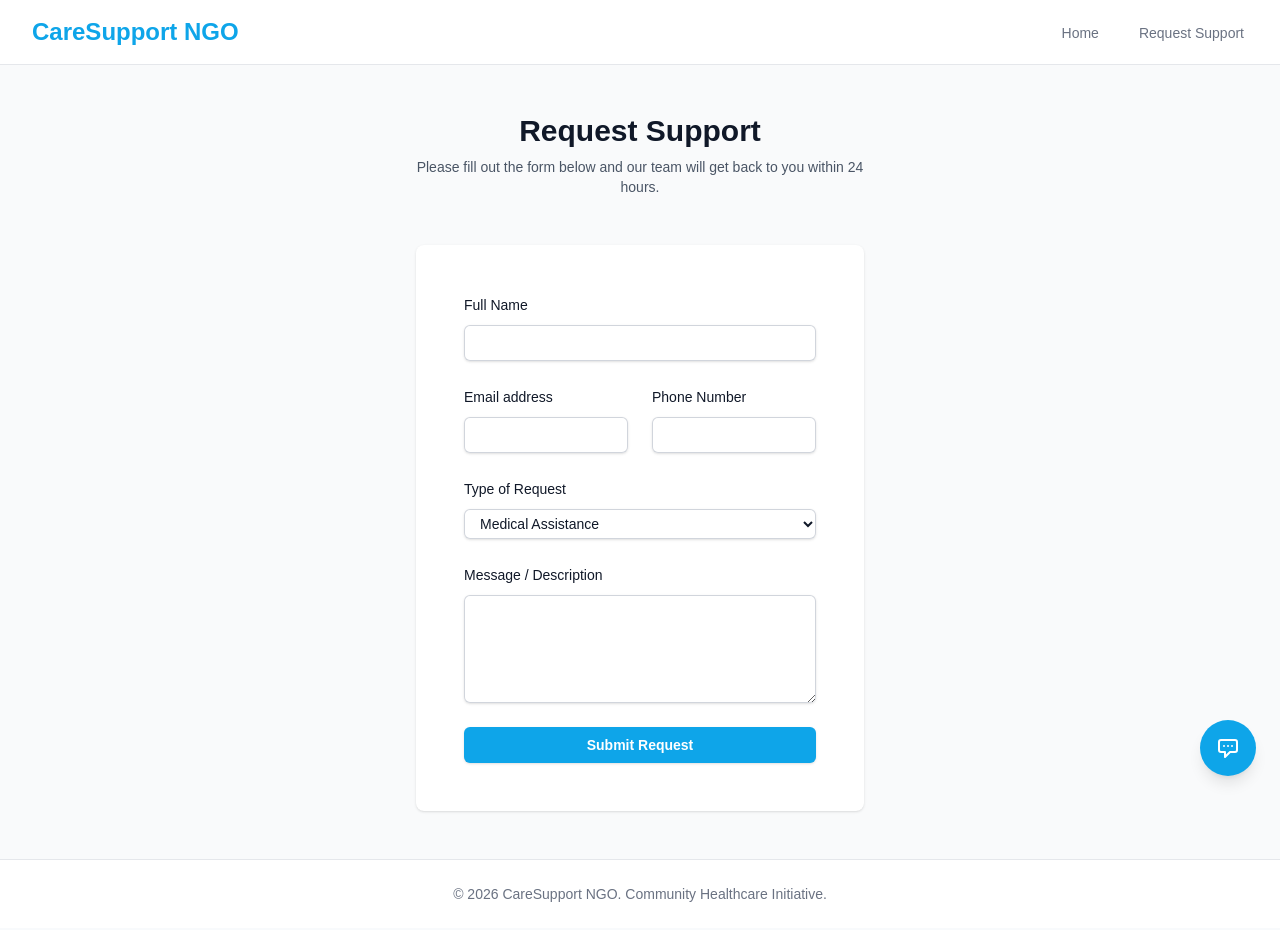
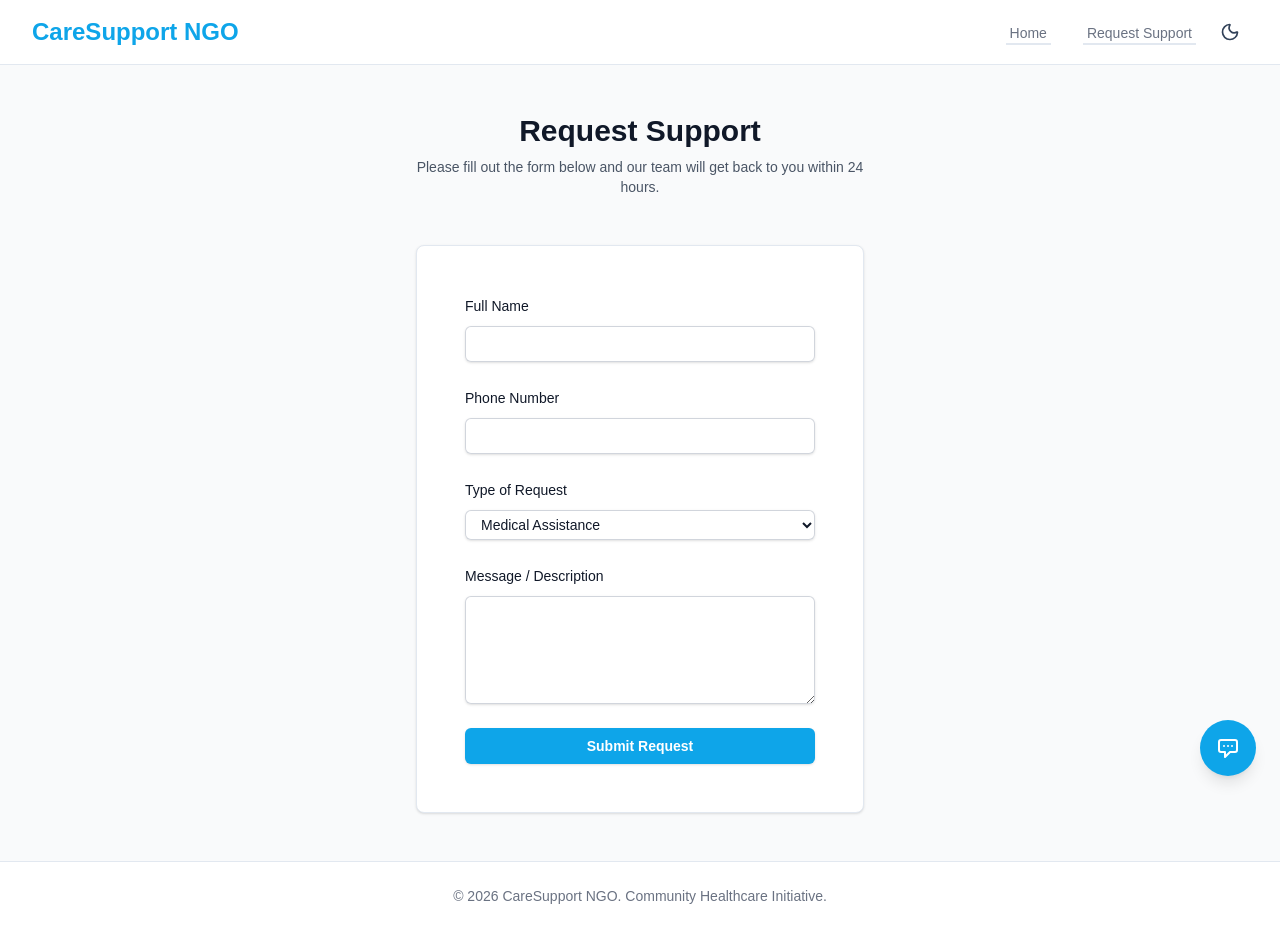
Before and after one commit to Gokula-krishnan-0010/healthcare-support-webapp, a Next.js app: page /form in a window 1280 px wide. Built offline with nearby package versions, Linux system fonts and the light colour scheme.

Commit message:
feat: add dark theme, remove email from form, and expand docs with project philosophy

```diff
--- a/package.json
+++ b/package.json
@@ -9,7 +9,9 @@
     "lint": "eslint"
   },
   "dependencies": {
+    "lucide-react": "^1.11.0",
     "next": "16.2.4",
+    "next-themes": "^0.4.6",
     "react": "19.2.4",
     "react-dom": "19.2.4"
   },
--- a/src/app/form/page.tsx
+++ b/src/app/form/page.tsx
@@ -2,11 +2,11 @@ import Form from '@/components/Form';
 
 export default function FormPage() {
   return (
-    <div className="bg-gray-50 min-h-full py-12 px-4 sm:px-6 lg:px-8">
+    <div className="bg-gray-50 dark:bg-slate-900 min-h-full py-12 px-4 sm:px-6 lg:px-8 transition-colors">
       <div className="max-w-md mx-auto">
         <div className="text-center mb-12">
-          <h2 className="text-3xl font-extrabold text-gray-900">Request Support</h2>
-          <p className="mt-2 text-sm text-gray-600">
+          <h2 className="text-3xl font-extrabold text-gray-900 dark:text-white">Request Support</h2>
+          <p className="mt-2 text-sm text-gray-600 dark:text-slate-400">
             Please fill out the form below and our team will get back to you within 24 hours.
           </p>
         </div>
--- a/src/app/globals.css
+++ b/src/app/globals.css
@@ -5,6 +5,19 @@
   --foreground: #0f172a;
   --primary: #0ea5e9;
   --secondary: #10b981;
+  --card: #ffffff;
+  --card-foreground: #0f172a;
+  --border: #e2e8f0;
+}
+
+.dark {
+  --background: #0f172a;
+  --foreground: #f8fafc;
+  --primary: #38bdf8;
+  --secondary: #34d399;
+  --card: #1e293b;
+  --card-foreground: #f8fafc;
+  --border: #334155;
 }
 
 @theme inline {
@@ -12,6 +25,9 @@
   --color-foreground: var(--foreground);
   --color-primary: var(--primary);
   --color-secondary: var(--secondary);
+  --color-card: var(--card);
+  --color-card-foreground: var(--card-foreground);
+  --color-border: var(--border);
 }
 
 body {
@@ -19,3 +35,7 @@ body {
   color: var(--foreground);
   font-family: Arial, Helvetica, sans-serif;
 }
+
+* {
+  border-color: var(--border);
+}
--- a/src/app/layout.tsx
+++ b/src/app/layout.tsx
@@ -3,6 +3,7 @@ import { Geist, Geist_Mono } from "next/font/google";
 import "./globals.css";
 import Navbar from "@/components/Navbar";
 import Chatbot from "@/components/Chatbot";
+import { ThemeProvider } from "@/components/ThemeProvider";
 
 const geistSans = Geist({
   variable: "--font-geist-sans",
@@ -27,19 +28,27 @@ export default function RootLayout({
   return (
     <html
       lang="en"
+      suppressHydrationWarning
       className={`${geistSans.variable} ${geistMono.variable} h-full antialiased`}
     >
-      <body className="min-h-full flex flex-col">
+      <body className="min-h-full flex flex-col bg-background text-foreground transition-colors duration-300">
+        <ThemeProvider
+          attribute="class"
+          defaultTheme="system"
+          enableSystem
+          disableTransitionOnChange
+        >
           <Navbar />
           <main className="flex-grow">
             {children}
           </main>
           <Chatbot />
-        <footer className="bg-white border-t border-gray-200 py-6">
-          <div className="max-w-7xl mx-auto px-4 text-center text-gray-500 text-sm">
+          <footer className="bg-white dark:bg-slate-900 border-t border-gray-200 dark:border-slate-800 py-6 transition-colors">
+            <div className="max-w-7xl mx-auto px-4 text-center text-gray-500 dark:text-slate-400 text-sm">
               &copy; {new Date().getFullYear()} CareSupport NGO. Community Healthcare Initiative.
             </div>
           </footer>
+        </ThemeProvider>
       </body>
     </html>
   );
--- a/src/components/Form.tsx
+++ b/src/components/Form.tsx
@@ -5,7 +5,6 @@ import { useState } from 'react';
 const Form = () => {
   const [formData, setFormData] = useState({
     name: '',
-    email: '',
     phone: '',
     requestType: 'medical',
     message: '',
@@ -30,7 +29,7 @@ const Form = () => {
       const data = await response.json();
       setResult(data);
       if (data.success) {
-        setFormData({ name: '', email: '', phone: '', requestType: 'medical', message: '' });
+        setFormData({ name: '', phone: '', requestType: 'medical', message: '' });
       }
     } catch (error) {
       setResult({ success: false, message: 'Something went wrong. Please try again.' });
@@ -44,10 +43,10 @@ const Form = () => {
   };
 
   return (
-    <div className="bg-white px-6 py-12 shadow sm:rounded-lg sm:px-12">
+    <div className="bg-white dark:bg-slate-800 px-6 py-12 shadow sm:rounded-lg sm:px-12 border border-gray-200 dark:border-slate-700 transition-colors">
       <form onSubmit={handleSubmit} className="space-y-6">
         <div>
-          <label htmlFor="name" className="block text-sm font-medium leading-6 text-gray-900">
+          <label htmlFor="name" className="block text-sm font-medium leading-6 text-gray-900 dark:text-slate-200">
             Full Name
           </label>
           <div className="mt-2">
@@ -58,31 +57,13 @@ const Form = () => {
               required
               value={formData.name}
               onChange={handleChange}
-              className="block w-full rounded-md border-0 py-1.5 text-gray-900 shadow-sm ring-1 ring-inset ring-gray-300 placeholder:text-gray-400 focus:ring-2 focus:ring-inset focus:ring-primary sm:text-sm sm:leading-6 px-3"
-            />
-          </div>
-        </div>
-
-        <div className="grid grid-cols-1 gap-x-6 gap-y-6 sm:grid-cols-2">
-          <div>
-            <label htmlFor="email" className="block text-sm font-medium leading-6 text-gray-900">
-              Email address
-            </label>
-            <div className="mt-2">
-              <input
-                type="email"
-                name="email"
-                id="email"
-                required
-                value={formData.email}
-                onChange={handleChange}
-                className="block w-full rounded-md border-0 py-1.5 text-gray-900 shadow-sm ring-1 ring-inset ring-gray-300 placeholder:text-gray-400 focus:ring-2 focus:ring-inset focus:ring-primary sm:text-sm sm:leading-6 px-3"
+              className="block w-full rounded-md border-0 py-1.5 text-gray-900 dark:text-slate-100 dark:bg-slate-900 shadow-sm ring-1 ring-inset ring-gray-300 dark:ring-slate-700 placeholder:text-gray-400 focus:ring-2 focus:ring-inset focus:ring-primary sm:text-sm sm:leading-6 px-3 transition-colors"
             />
           </div>
         </div>
 
         <div>
-            <label htmlFor="phone" className="block text-sm font-medium leading-6 text-gray-900">
+          <label htmlFor="phone" className="block text-sm font-medium leading-6 text-gray-900 dark:text-slate-200">
             Phone Number
           </label>
           <div className="mt-2">
@@ -93,14 +74,13 @@ const Form = () => {
               required
               value={formData.phone}
               onChange={handleChange}
-                className="block w-full rounded-md border-0 py-1.5 text-gray-900 shadow-sm ring-1 ring-inset ring-gray-300 placeholder:text-gray-400 focus:ring-2 focus:ring-inset focus:ring-primary sm:text-sm sm:leading-6 px-3"
+              className="block w-full rounded-md border-0 py-1.5 text-gray-900 dark:text-slate-100 dark:bg-slate-900 shadow-sm ring-1 ring-inset ring-gray-300 dark:ring-slate-700 placeholder:text-gray-400 focus:ring-2 focus:ring-inset focus:ring-primary sm:text-sm sm:leading-6 px-3 transition-colors"
             />
-            </div>
           </div>
         </div>
 
         <div>
-          <label htmlFor="requestType" className="block text-sm font-medium leading-6 text-gray-900">
+          <label htmlFor="requestType" className="block text-sm font-medium leading-6 text-gray-900 dark:text-slate-200">
             Type of Request
           </label>
           <div className="mt-2">
@@ -109,7 +89,7 @@ const Form = () => {
               name="requestType"
               value={formData.requestType}
               onChange={handleChange}
-              className="block w-full rounded-md border-0 py-1.5 text-gray-900 shadow-sm ring-1 ring-inset ring-gray-300 focus:ring-2 focus:ring-inset focus:ring-primary sm:text-sm sm:leading-6 px-3"
+              className="block w-full rounded-md border-0 py-1.5 text-gray-900 dark:text-slate-100 dark:bg-slate-900 shadow-sm ring-1 ring-inset ring-gray-300 dark:ring-slate-700 focus:ring-2 focus:ring-inset focus:ring-primary sm:text-sm sm:leading-6 px-3 transition-colors"
             >
               <option value="medical">Medical Assistance</option>
               <option value="volunteer">Volunteer Registration</option>
@@ -120,7 +100,7 @@ const Form = () => {
         </div>
 
         <div>
-          <label htmlFor="message" className="block text-sm font-medium leading-6 text-gray-900">
+          <label htmlFor="message" className="block text-sm font-medium leading-6 text-gray-900 dark:text-slate-200">
             Message / Description
           </label>
           <div className="mt-2">
@@ -131,7 +111,7 @@ const Form = () => {
               required
               value={formData.message}
               onChange={handleChange}
-              className="block w-full rounded-md border-0 py-1.5 text-gray-900 shadow-sm ring-1 ring-inset ring-gray-300 placeholder:text-gray-400 focus:ring-2 focus:ring-inset focus:ring-primary sm:text-sm sm:leading-6 px-3"
+              className="block w-full rounded-md border-0 py-1.5 text-gray-900 dark:text-slate-100 dark:bg-slate-900 shadow-sm ring-1 ring-inset ring-gray-300 dark:ring-slate-700 placeholder:text-gray-400 focus:ring-2 focus:ring-inset focus:ring-primary sm:text-sm sm:leading-6 px-3 transition-colors"
             />
           </div>
         </div>
@@ -140,7 +120,7 @@ const Form = () => {
           <button
             type="submit"
             disabled={loading}
-            className="flex w-full justify-center rounded-md bg-primary px-3 py-1.5 text-sm font-semibold leading-6 text-white shadow-sm hover:bg-sky-500 focus-visible:outline focus-visible:outline-2 focus-visible:outline-offset-2 focus-visible:outline-primary disabled:opacity-50"
+            className="flex w-full justify-center rounded-md bg-primary px-3 py-1.5 text-sm font-semibold leading-6 text-white shadow-sm hover:bg-sky-500 focus-visible:outline focus-visible:outline-2 focus-visible:outline-offset-2 focus-visible:outline-primary disabled:opacity-50 transition-colors"
           >
             {loading ? 'Submitting...' : 'Submit Request'}
           </button>
@@ -148,12 +128,12 @@ const Form = () => {
       </form>
 
       {result && (
-        <div className={`mt-6 p-4 rounded-md ${result.success ? 'bg-green-50 text-green-700' : 'bg-red-50 text-red-700'}`}>
+        <div className={`mt-6 p-4 rounded-md ${result.success ? 'bg-green-50 dark:bg-green-900/30 text-green-700 dark:text-green-300' : 'bg-red-50 dark:bg-red-900/30 text-red-700 dark:text-red-300'}`}>
           <p className="font-medium">{result.message}</p>
           {result.summary && (
             <div className="mt-2 text-sm">
-              <span className="font-bold underline text-green-800">Automated Summary:</span>
-              <p className="italic text-green-900">"{result.summary}"</p>
+              <span className="font-bold underline text-green-800 dark:text-green-200">Automated Summary:</span>
+              <p className="italic text-green-900 dark:text-green-100">"{result.summary}"</p>
             </div>
           )}
         </div>
--- a/src/components/Navbar.tsx
+++ b/src/components/Navbar.tsx
@@ -1,8 +1,9 @@
 import Link from 'next/link';
+import { ThemeToggle } from './ThemeToggle';
 
 const Navbar = () => {
   return (
-    <nav className="bg-white shadow-sm border-b border-gray-200">
+    <nav className="bg-white dark:bg-slate-900 shadow-sm border-b border-gray-200 dark:border-slate-800 transition-colors">
       <div className="max-w-7xl mx-auto px-4 sm:px-6 lg:px-8">
         <div className="flex justify-between h-16 items-center">
           <div className="flex-shrink-0 flex items-center">
@@ -10,19 +11,22 @@ const Navbar = () => {
               CareSupport NGO
             </Link>
           </div>
-          <div className="hidden sm:ml-6 sm:flex sm:space-x-8">
+          <div className="flex items-center space-x-4">
+            <div className="hidden sm:flex sm:space-x-8 mr-4">
               <Link
                 href="/"
-              className="border-transparent text-gray-500 hover:border-gray-300 hover:text-gray-700 inline-flex items-center px-1 pt-1 border-b-2 text-sm font-medium"
+                className="border-transparent text-gray-500 dark:text-slate-400 hover:border-gray-300 dark:hover:border-slate-700 hover:text-gray-700 dark:hover:text-slate-200 inline-flex items-center px-1 pt-1 border-b-2 text-sm font-medium transition-colors"
               >
                 Home
               </Link>
               <Link
                 href="/form"
-              className="border-transparent text-gray-500 hover:border-gray-300 hover:text-gray-700 inline-flex items-center px-1 pt-1 border-b-2 text-sm font-medium"
+                className="border-transparent text-gray-500 dark:text-slate-400 hover:border-gray-300 dark:hover:border-slate-700 hover:text-gray-700 dark:hover:text-slate-200 inline-flex items-center px-1 pt-1 border-b-2 text-sm font-medium transition-colors"
               >
                 Request Support
               </Link>
+            </div>
+            <ThemeToggle />
           </div>
         </div>
       </div>
--- /dev/null
+++ b/src/components/ThemeProvider.tsx
@@ -0,0 +1,11 @@
+'use client';
+
+import * as React from 'react';
+import { ThemeProvider as NextThemesProvider } from 'next-themes';
+
+export function ThemeProvider({
+  children,
+  ...props
+}: React.ComponentProps<typeof NextThemesProvider>) {
+  return <NextThemesProvider {...props}>{children}</NextThemesProvider>;
+}
--- /dev/null
+++ b/src/components/ThemeToggle.tsx
@@ -0,0 +1,33 @@
+'use client';
+
+import * as React from 'react';
+import { Moon, Sun } from 'lucide-react';
+import { useTheme } from 'next-themes';
+
+export function ThemeToggle() {
+  const { theme, setTheme } = useTheme();
+  const [mounted, setMounted] = React.useState(false);
+
+  // Avoid hydration mismatch by only rendering after mount
+  React.useEffect(() => {
+    setMounted(true);
+  }, []);
+
+  if (!mounted) {
+    return <div className="p-2 w-9 h-9" />;
+  }
+
+  return (
+    <button
+      onClick={() => setTheme(theme === 'dark' ? 'light' : 'dark')}
+      className="p-2 rounded-md hover:bg-gray-100 dark:hover:bg-slate-800 transition-colors"
+      aria-label="Toggle theme"
+    >
+      {theme === 'dark' ? (
+        <Sun className="h-5 w-5 text-yellow-500" />
+      ) : (
+        <Moon className="h-5 w-5 text-slate-700" />
+      )}
+    </button>
+  );
+}
```
Also changed, not shown: src/app/page.tsx (+13 -13 lines), src/components/Chatbot.tsx (+6 -6 lines), 2 other files (tests, documents, lock files or other folders). Lines whose indentation alone changed are shown as unchanged.
